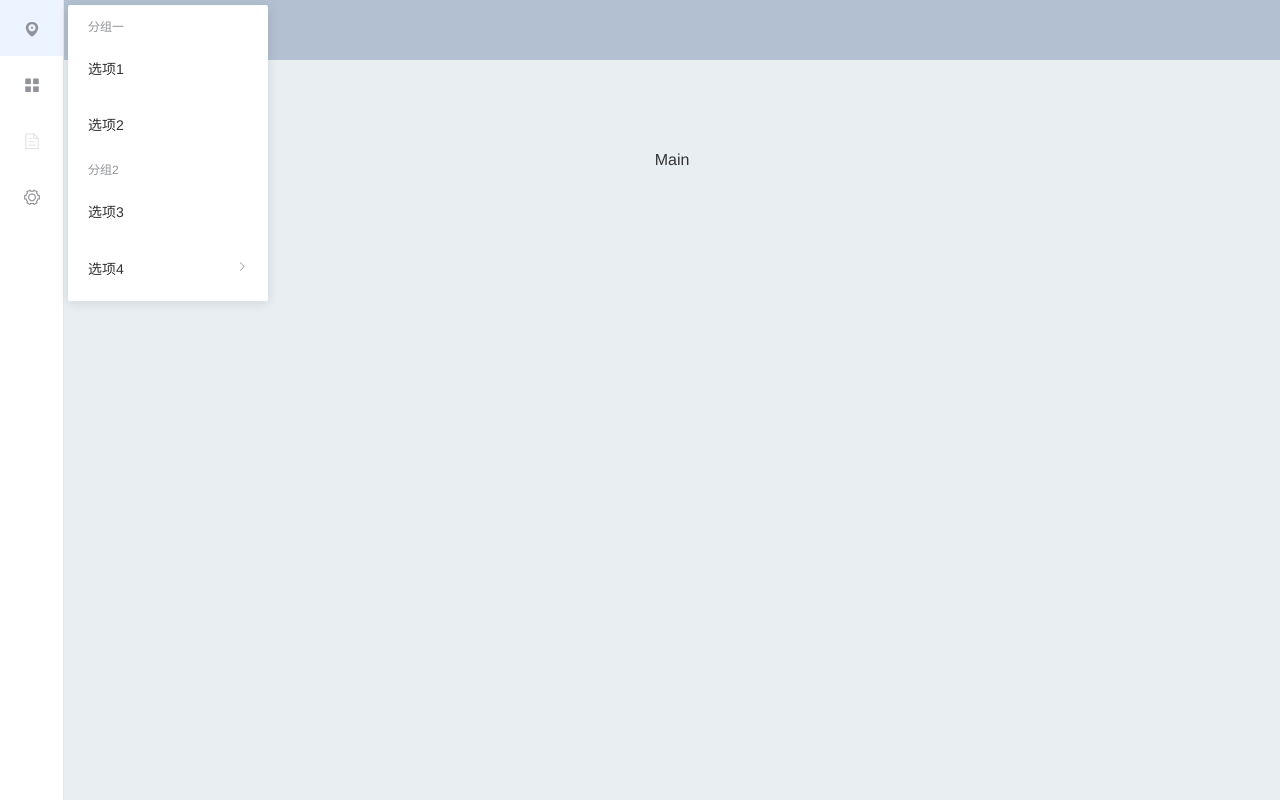
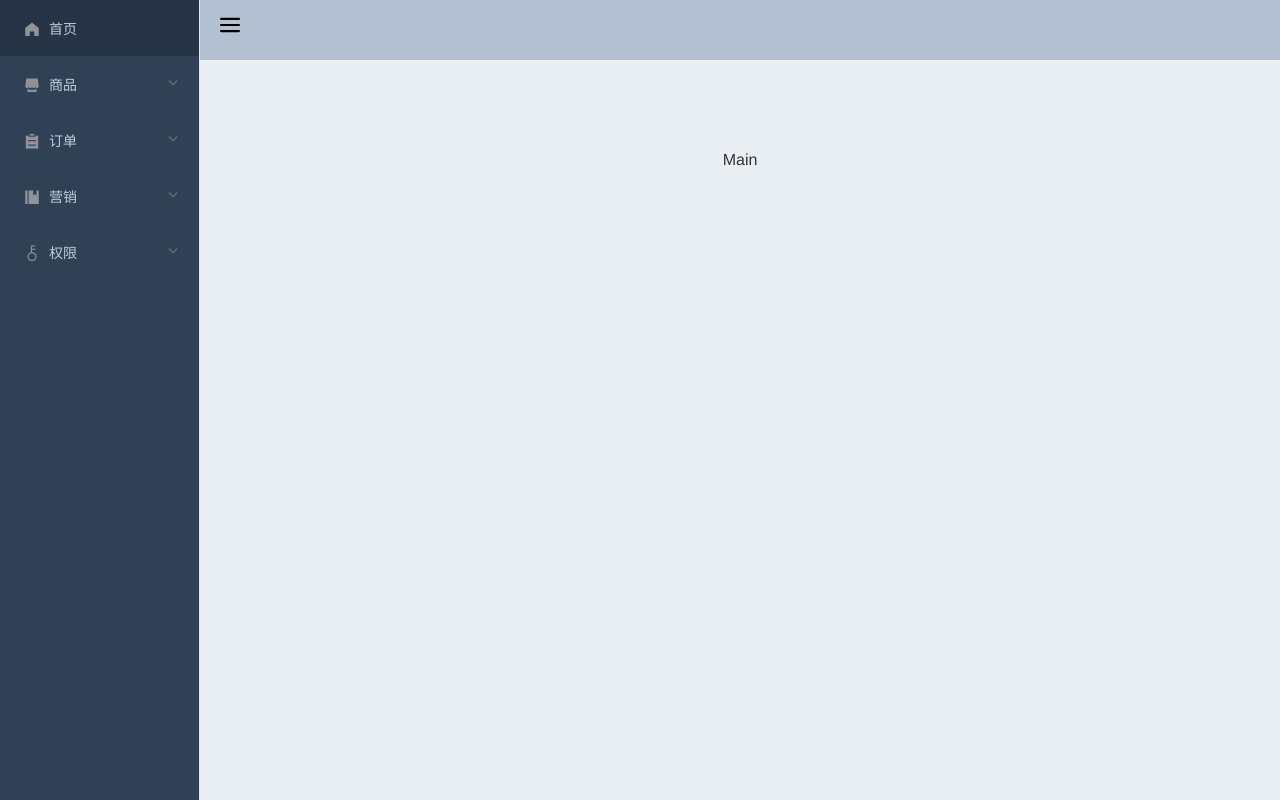
Before and after one commit to zl454/admin-item, a Vue app: page /#/home in a window 1280 px wide. Built offline with nearby package versions, Linux system fonts and the light colour scheme.

Commit message:
完成 aside 侧边栏及初步路由

```diff
--- a/src/router/index.js
+++ b/src/router/index.js
@@ -5,17 +5,18 @@ import Layout from '../views/Layout.vue'
 
 Vue.use(VueRouter)
 
-const routes = [
+export const routes = [
   {
     path: '/',
     component: Layout,
     redirect: '/home',
+    meta: { title: '首页', icon: 's-home' },
     children: [
       {
         path: 'home',
         name: 'home',
         component: () => import('@/views/home/index'),
-        meta: { title: '首页', icon: 'home' }
+        meta: { title: '首页', icon: 's-home' },
       }
     ]
   },
@@ -24,25 +25,25 @@ const routes = [
     component: Layout,
     redirect: '/pms/product',
     name: 'pms',
-    meta: { title: '商品', icon: 'product' },
+    meta: { title: '商品', icon: 's-shop' },
     children: [
       {
         path: 'product',
         name: 'product',
         // component: () => import('@/views/pms/product/index'),
-        meta: { title: '商品列表', icon: 'product-list' }
+        meta: { title: '商品列表', icon: 'notebook-1' }
       },
       {
         path: 'addproduct',
-        name: 'product',
+        name: 'addproduct',
         // component: () => import('@/views/pms/product/add'),
-        meta: { title: '添加商品', icon: 'product-add' }
+        meta: { title: '添加商品', icon: 'notebook-2' }
       },
       {
         path: 'updateProduct',
         name: 'updateProduct',
         // component: () => import('@/views/pms/product/update'),
-        meta: { title: '修改商品', icon: 'product-add' }
+        meta: { title: '修改商品', icon: 'collection' }
       },
     ]
   },
@@ -51,25 +52,27 @@ const routes = [
     component: Layout,
     redirect: '/oms/order',
     name: 'oms',
-    meta: { title: '订单', icon: 'order' },
+    meta: { title: '订单', icon: 's-order' },
     children: [
       {
         path: 'order',
         name: 'order',
         // component: () => import('@/views/pms/product/index'),
-        meta: { title: '订单列表', icon: 'product-list' }
+        meta: { title: '订单列表', icon: 'notebook-1' }
       },
       {
         path: 'orderDetail',
         name: 'orderDetail',
         // component: () => import('@/views/pms/product/add'),
-        meta: { title: '订单详情', }
+        meta: { title: '订单详情', icon: 'notebook-2' }
       },
       {
-        path: 'orderSetting',
-        name: 'orderSetting',
+        path: 'orderList',
+        name: 'orderList',
         // component: () => import('@/views/pms/product/update'),
-        meta: { title: '发货列表' }
+        meta: {
+          title: '发货列表', icon: 'collection'
+        }
       },
     ]
   },
@@ -78,33 +81,33 @@ const routes = [
     component: Layout,
     redirect: '/sms/coupan',
     name: 'sms',
-    meta: { title: '营销', icon: 'sms' },
+    meta: { title: '营销', icon: 's-management' },
     children: [
       {
         path: 'flash',
         name: 'flash',
         // component: () => import('@/views/pms/product/index'),
-        meta: { title: '秒杀时间段列表', icon: 'sms-flash' }
+        meta: { title: '秒杀时间段列表', icon: 'notebook-1' }
       },
       {
         path: 'flashSession',
         name: 'flashSession',
         // component: () => import('@/views/pms/product/add'),
-        meta: { title: '秒杀时间段列表', },
+        meta: { title: '秒杀时间段列表', icon: 'notebook-2' },
         hidden: true
       },
       {
         path: 'orderSetting',
         name: 'orderSetting',
         // component: () => import('@/views/pms/product/update'),
-        meta: { title: '秒杀时间段选择' },
+        meta: { title: '秒杀时间段选择', icon: 'collection' },
         hidden: true
       },
       {
-        path: 'orderSetting',
-        name: 'orderSetting',
+        path: 'coupon',
+        name: 'coupon',
         // component: () => import('@/views/pms/product/update'),
-        meta: { title: '优惠券列表', icon: 'sms-coupon' }
+        meta: { title: '优惠券列表', icon: 'collection' }
       }
     ]
   },
@@ -113,19 +116,19 @@ const routes = [
     component: Layout,
     redirect: '/ums/admin',
     name: 'ums',
-    meta: { title: '权限', icon: 'ums' },
+    meta: { title: '权限', icon: 'key' },
     children: [
       {
         path: 'admin',
         name: 'admin',
         // component: () => import('@/views/pms/product/index'),
-        meta: { title: '用户列表', icon: 'ums-admin' }
+        meta: { title: '用户列表', icon: 'collection' }
       },
       {
         path: 'role',
-        name: 'flashSession',
+        name: 'role',
         // component: () => import('@/views/pms/product/add'),
-        meta: { title: '角色列表', icon: 'ums-role' },
+        meta: { title: '角色列表', icon: 'collection' },
       },
     ]
   },
--- a/src/store/index.js
+++ b/src/store/index.js
@@ -1,13 +1,16 @@
 import Vue from 'vue'
 import Vuex from 'vuex'
+
+import { routes } from "@/router/index"
 
 Vue.use(Vuex)
 
 export default new Vuex.Store({
   state: {
     aside: {
-      isOpend: true
-    }
+      isOpend: false
+    },
+    routers: routes
   },
   mutations: {
     toggleAsideBtn(state) {
--- a/src/views/Layout.vue
+++ b/src/views/Layout.vue
@@ -51,7 +51,6 @@ export default {
 .el-aside {
   background-color: #d3dce6;
   color: #333;
-  text-align: center;
   line-height: 200px;
   height: 100%;
 }
--- /dev/null
+++ b/src/views/components/Aside.vue
@@ -0,0 +1,79 @@
+/* eslint-disable vue/no-use-v-if-with-v-for */
+<template>
+<div class="aside-container">
+  <el-menu default-active="1" router class="el-menu-vertical-demo" @open="handleOpen" @close="handleClose" :collapse="aside.isOpend" background-color="#304156" text-color="#bfcbd9" active-text-color="#409EFF">
+    <template v-for="item in routers" v-if="!item.hidden&&item.children">
+      <el-menu-item :index="item.path" v-if="hasOneShowingChildren(item.children)&&!item.children[0].children" :key="item.path">
+        <i :class="`el-icon-${item.children[0].meta.icon}`"></i>
+        <span slot="title">{{item.children[0].meta.title}}</span>
+      </el-menu-item>
+
+      <el-submenu v-else :key="item.name" :index="item.path">
+        <template slot="title">
+          <i :class="`el-icon-${item.meta.icon}`"></i>
+          <span slot="title">{{item.meta.title}}</span>
+        </template>
+        <el-menu-item v-for="childItem in item.children" :key="childItem.name" :index="item.path+'/'+childItem.path">
+          <i :class="`el-icon-${childItem.meta.icon}`"></i>
+          <span slot="title">{{childItem.meta.title}}</span>
+        </el-menu-item>
+      </el-submenu>
+    </template>
+  </el-menu>
+</div>
+</template>
+
+<script>
+import {
+  mapState
+} from "vuex";
+export default {
+  data() {
+    return {};
+  },
+  created() {
+    console.log(this.routers[0].children[0]);
+  },
+  methods: {
+    handleOpen(key, keyPath) {
+      console.log(key, keyPath);
+    },
+    handleClose(key, keyPath) {
+      console.log(key, keyPath);
+    },
+    hasOneShowingChildren(children) {
+      const showingChildren = children.filter((item) => !item.hidden);
+      if (showingChildren.length === 1) {
+        return true;
+      }
+      return false;
+    },
+  },
+  computed: {
+    ...mapState(["aside", "routers"]),
+  },
+};
+</script>
+
+<style lang="scss" scoped>
+.aside-container {
+  // position: relative;
+  height: 100%;
+}
+
+.el-menu-vertical-demo:not(.el-menu--collapse) {
+  width: 200px;
+  min-height: 400px;
+}
+
+.el-radio-group {
+  position: absolute;
+  right: 0;
+  top: 0;
+  z-index: 10;
+}
+
+.el-menu {
+  height: 100%;
+}
+</style>
--- a/src/views/components/Aside/index.vue
+++ /dev/null
@@ -1,81 +0,0 @@
-<template>
-<div class="aside-container">
-  <el-menu default-active="1-4-1" class="el-menu-vertical-demo" @open="handleOpen" @close="handleClose" :collapse="aside.isOpend">
-    <el-submenu index="1">
-      <template slot="title">
-        <i class="el-icon-location"></i>
-        <span slot="title">导航一</span>
-      </template>
-      <el-menu-item-group>
-        <span slot="title">分组一</span>
-        <el-menu-item index="1-1">选项1</el-menu-item>
-        <el-menu-item index="1-2">选项2</el-menu-item>
-      </el-menu-item-group>
-      <el-menu-item-group title="分组2">
-        <el-menu-item index="1-3">选项3</el-menu-item>
-      </el-menu-item-group>
-      <el-submenu index="1-4">
-        <span slot="title">选项4</span>
-        <el-menu-item index="1-4-1">选项1</el-menu-item>
-      </el-submenu>
-    </el-submenu>
-    <el-menu-item index="2">
-      <i class="el-icon-menu"></i>
-      <span slot="title">导航二</span>
-    </el-menu-item>
-    <el-menu-item index="3" disabled>
-      <i class="el-icon-document"></i>
-      <span slot="title">导航三</span>
-    </el-menu-item>
-    <el-menu-item index="4">
-      <i class="el-icon-setting"></i>
-      <span slot="title">导航四</span>
-    </el-menu-item>
-  </el-menu>
-</div>
-</template>
-
-<script>
-import {
-  mapState
-} from "vuex";
-export default {
-  data() {
-    return {};
-  },
-  methods: {
-    handleOpen(key, keyPath) {
-      console.log(key, keyPath);
-    },
-    handleClose(key, keyPath) {
-      console.log(key, keyPath);
-    },
-  },
-  computed: {
-    ...mapState(["aside"]),
-  },
-};
-</script>
-
-<style lang="scss" scoped>
-.aside-container {
-  // position: relative;
-  height: 100%;
-}
-
-.el-menu-vertical-demo:not(.el-menu--collapse) {
-  width: 200px;
-  min-height: 400px;
-}
-
-.el-radio-group {
-  position: absolute;
-  right: 0;
-  top: 0;
-  z-index: 10;
-}
-
-.el-menu {
-  height: 100%;
-}
-</style>
--- a/src/views/components/Navbar.vue
+++ b/src/views/components/Navbar.vue
@@ -1,15 +1,15 @@
 <template>
-<div class="navbar-container">
-  <Hamburger :toggle="toggleAside" :isActive="aside.isOpend" />
-</div>
+  <div class="navbar-container">
+    <Hamburger
+      :toggle="toggleAside"
+      :isActive="aside.isOpend"
+    />
+  </div>
 </template>
 
 <script>
 import Hamburger from "components/Hamburger/index.vue";
-import {
-  mapState,
-  mapMutations
-} from "vuex";
+import { mapState, mapMutations } from "vuex";
 export default {
   data() {
     return {};
@@ -23,6 +23,7 @@ export default {
       this.toggleAsideBtn();
     },
   },
+  created() {},
   computed: {
     ...mapState(["aside"]),
   },
```
Also changed, not shown: src/views/components/Aside/AsideItem.vue (deleted, +0 -12 lines), .eslintrc.js.
